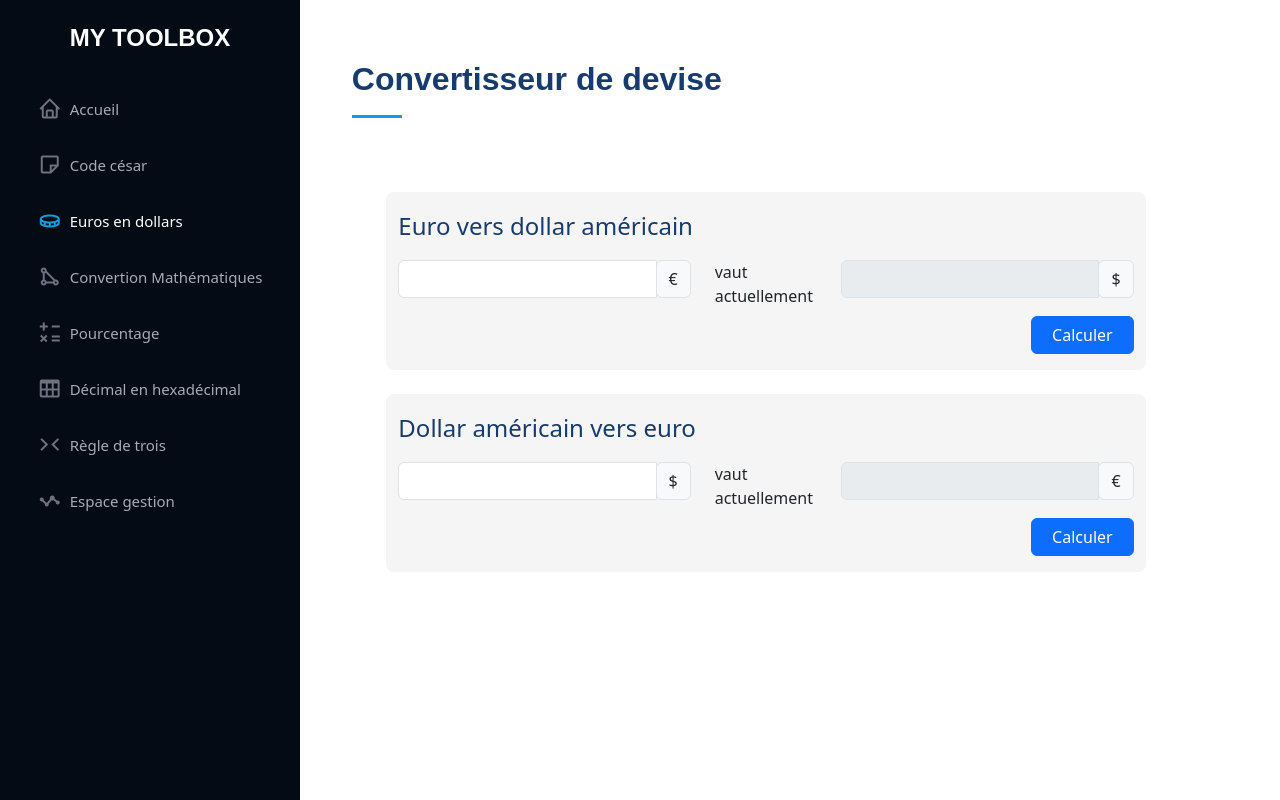
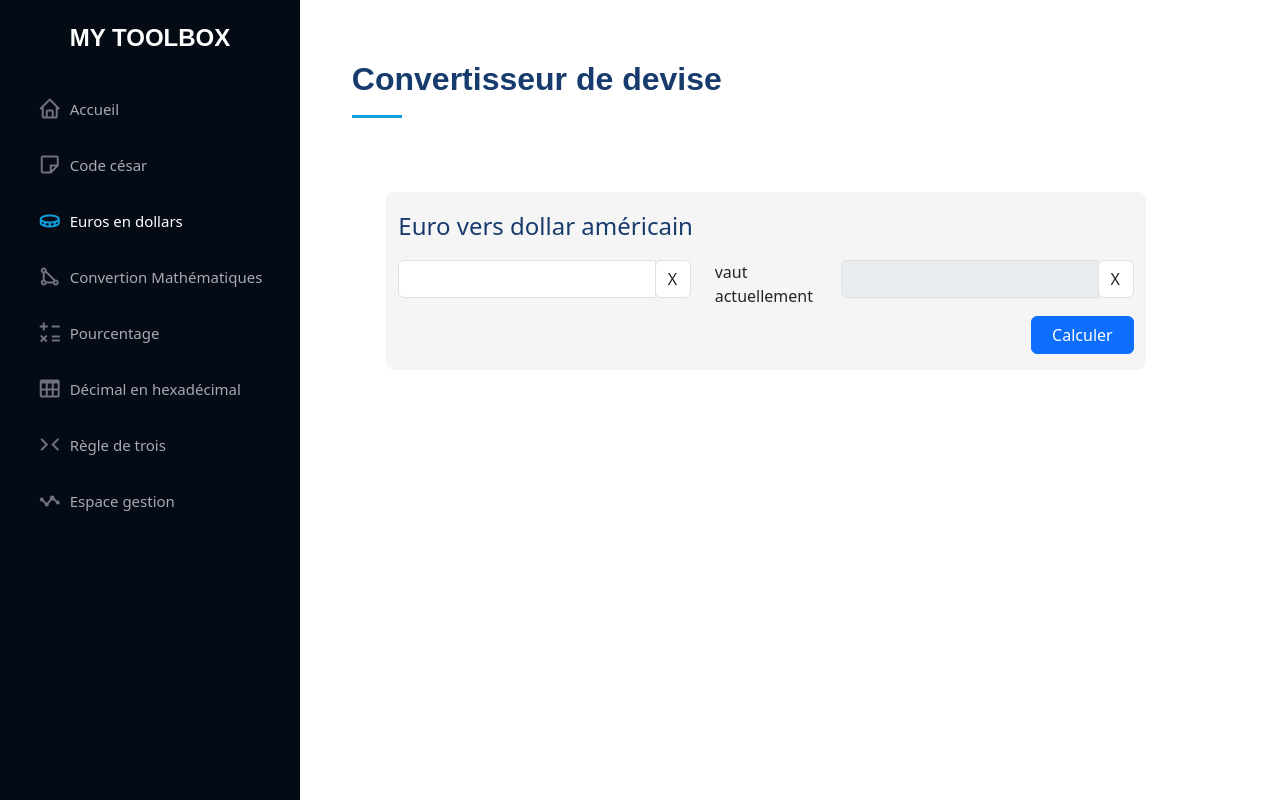
Before and after one commit to Corentin-CESI/Projet-Debuggage, a PHP site: page /euros-dollars in a window 1280 px wide. Run offline with PHP 8.4, Linux system fonts and the light colour scheme; some libraries are stand-ins or nearby versions.

Commit message:
maj euro dollar

```diff
--- a/functions/calculations.php
+++ b/functions/calculations.php
@@ -103,6 +103,23 @@
         }
     }
 
+    /**  */
+    function convertCurrency($fromCurrency, $fromCurrencySelect, $toCurrencySelect){
+        /** Récupère toutes les possibilités de conversion dans la devise choisie */
+        $url = 'https://open.er-api.com/v6/latest/' . $fromCurrencySelect;
+
+        $data = file_get_contents($url);
+        $data = json_decode($data, true);
+        /** Récupère le ratio de conversion */
+        $rate = $data['rates'][$toCurrencySelect];
+
+        $toCurrency = $fromCurrency * $rate;
+
+        return [
+            'toCurrency' => $toCurrency,
+        ];
+    }
+
     /** Conversion du DECIMAL vers le BINAIRE */
     function convertToBinary($decimal){
         $binary = decbin($decimal);
--- a/templates/euros-dollars.php
+++ b/templates/euros-dollars.php
@@ -19,11 +19,14 @@
                         <form action="" method="post" name="euros-dollars">
                             <div class="form-group row">
                                 <div class="col-5">
-                                    <label for="EUR" aria-hidden="true" hidden>Euros</label>
+                                    <label for="fromCurrency" aria-hidden="true" hidden>Euros</label>
                                     <div class="input-group">
-                                        <input id="EUR" name="EUR" type="text" class="form-control" required>
+                                        <input id="fromCurrency" name="fromCurrency" type="text" class="form-control" required>
                                         <div class="input-group-append">
-                                            <div class="input-group-text">€</div>
+                                            <select id="fromCurrencySelect" name="fromCurrencySelect" class="form-control" required>
+                                                <option selected hidden>X</option>
+                                                <!-- Options de devises générées dynamiquement par JavaScript -->
+                                            </select>
                                         </div>
                                     </div>
                                 </div>
@@ -33,11 +36,14 @@
                                 </div>
 
                                 <div class="col-5">
-                                    <label for="USD" aria-hidden="true" hidden>Dollars</label>
+                                    <label for="toCurrency" aria-hidden="true" hidden>Dollars</label>
                                     <div class="input-group">
-                                        <input id="USD" name="USD" type="text" class="form-control" disabled>
+                                        <input id="toCurrency" name="toCurrency" type="text" class="form-control" disabled>
                                         <div class="input-group-append">
-                                            <div class="input-group-text">$</div>
+                                            <select id="toCurrencySelect" name="toCurrencySelect" class="form-control" required>
+                                                <option selected hidden>X</option>
+                                                <!-- Options de devises générées dynamiquement par JavaScript -->
+                                            </select>
                                         </div>
                                     </div>
                                 </div>
@@ -46,42 +52,6 @@
                                 </div>
 
                                 <!--https://fr.calcuworld.com/calculs-mathematiques/calculatrice-pourcentage/-->
-                            </div>
-                        </form>
-                    </fieldset>
-
-
-                    <fieldset class="col-11 mx-auto mt-4 pb-3 pt-3">
-                        <legend>Dollar américain vers euro</legend>
-                        <form action="" method="post" name="euros-dollars">
-                            <div class="form-group row">
-                                <div class="col-5">
-                                    <label for="USD" aria-hidden="true" hidden>Dollars</label>
-                                    <div class="input-group">
-                                        <input id="USD" name="USD" type="text" class="form-control" required>
-                                        <div class="input-group-append">
-                                            <div class="input-group-text">$</div>
-                                        </div>
-                                    </div>
-                                </div>
-
-                                <div class="d-inline-flex align-items-center col-2">
-                                    <span class="ver">vaut actuellement</span>
-                                </div>
-
-                                <div class="col-5">
-                                    <label for="EUR" aria-hidden="true" hidden>Euros</label>
-                                    <div class="input-group">
-                                        <input id="EUR" name="EUR" type="text" class="form-control" disabled>
-                                        <div class="input-group-append">
-                                            <div class="input-group-text">€</div>
-                                        </div>
-                                    </div>
-                                </div>
-
-                                <div class="col-2 ms-auto mt-2">
-                                    <button name="submit" type="submit" class="btn btn-primary btn-block col-12">Calculer</button>
-                                </div>
                             </div>
                         </form>
                     </fieldset>
@@ -100,6 +70,42 @@
 
     <script type="text/javascript">
         window.addEventListener('load', () => {
+            const fromCurrencySelect = document.getElementById('fromCurrencySelect');
+            const toCurrencySelect = document.getElementById('toCurrencySelect');
+
+            // Récupérer les données JSON depuis l'API
+            fetch('https://open.er-api.com/v6/latest/AED')
+                .then(response => response.json())
+                .then(data => {
+                    // Extraire les devises et leurs symboles
+                    const currencies = Object.keys(data.rates);
+
+                    // Créer une option pour chaque devise et l'ajouter à la liste déroulante
+                    currencies.forEach(currency => {
+                        /** FromCurrencySelect */
+                        const optionFromCurrency = document.createElement('option');
+
+                        optionFromCurrency.value = currency;
+                        optionFromCurrency.textContent = currency;
+
+                        fromCurrencySelect.appendChild(optionFromCurrency);
+
+                        /** ToCurrencySelect */
+                        const optionToCurrency = document.createElement('option');
+
+                        optionToCurrency.value = currency;
+                        optionToCurrency.textContent = currency;
+
+                        toCurrencySelect.appendChild(optionToCurrency);
+
+                        /** A noter : obligé de faire en 2 fois puisque l'objet ne peut être
+                         *  attribué à un seul élément
+                         * */
+                    });
+                })
+                .catch(error => console.error('Erreur lors de la récupération des données :', error));
+
+
             /** Récupère tous les FORM dans la page HTML */
             let forms = document.forms;
 
@@ -148,6 +154,8 @@
                 document.getElementById('loading').style.display = 'block';
             });
         });
+
+
     </script>
 
 <?php
```
Also changed, not shown: templates/api/post.php (+9 -7 lines).
